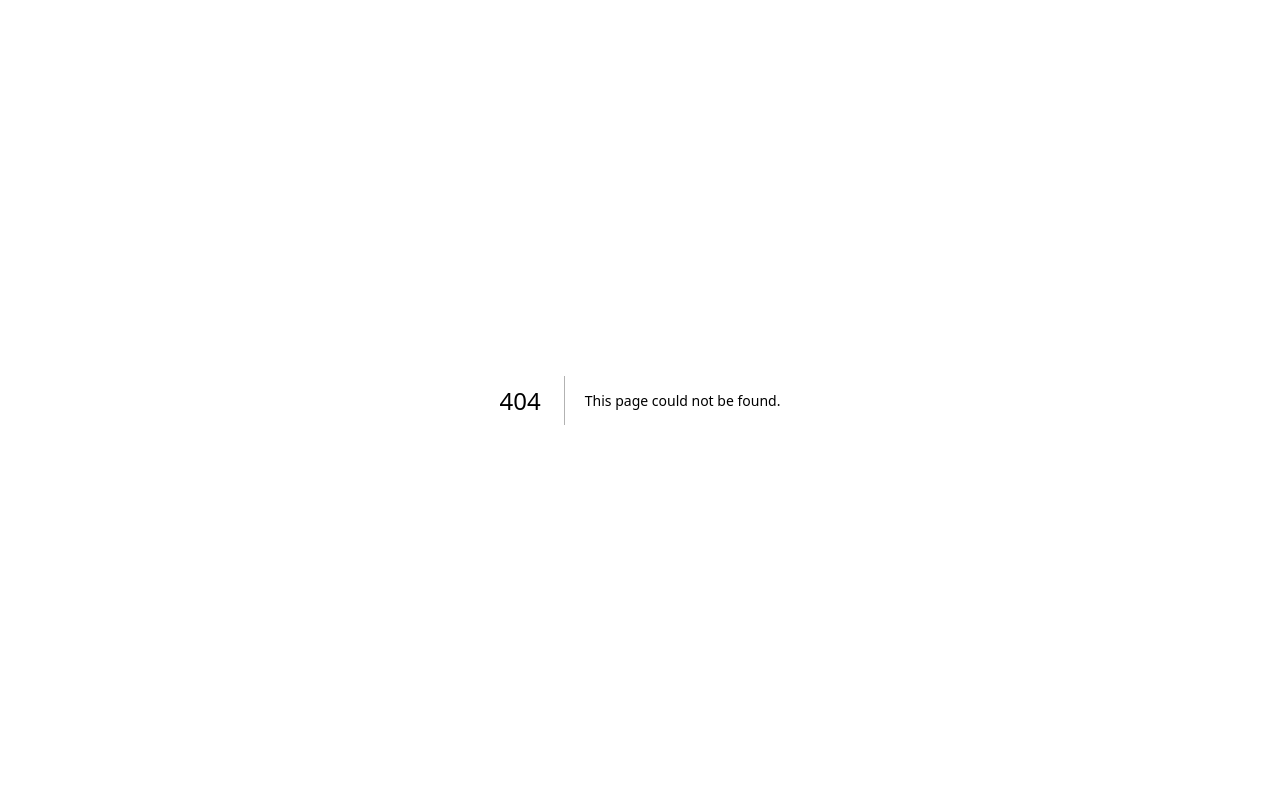
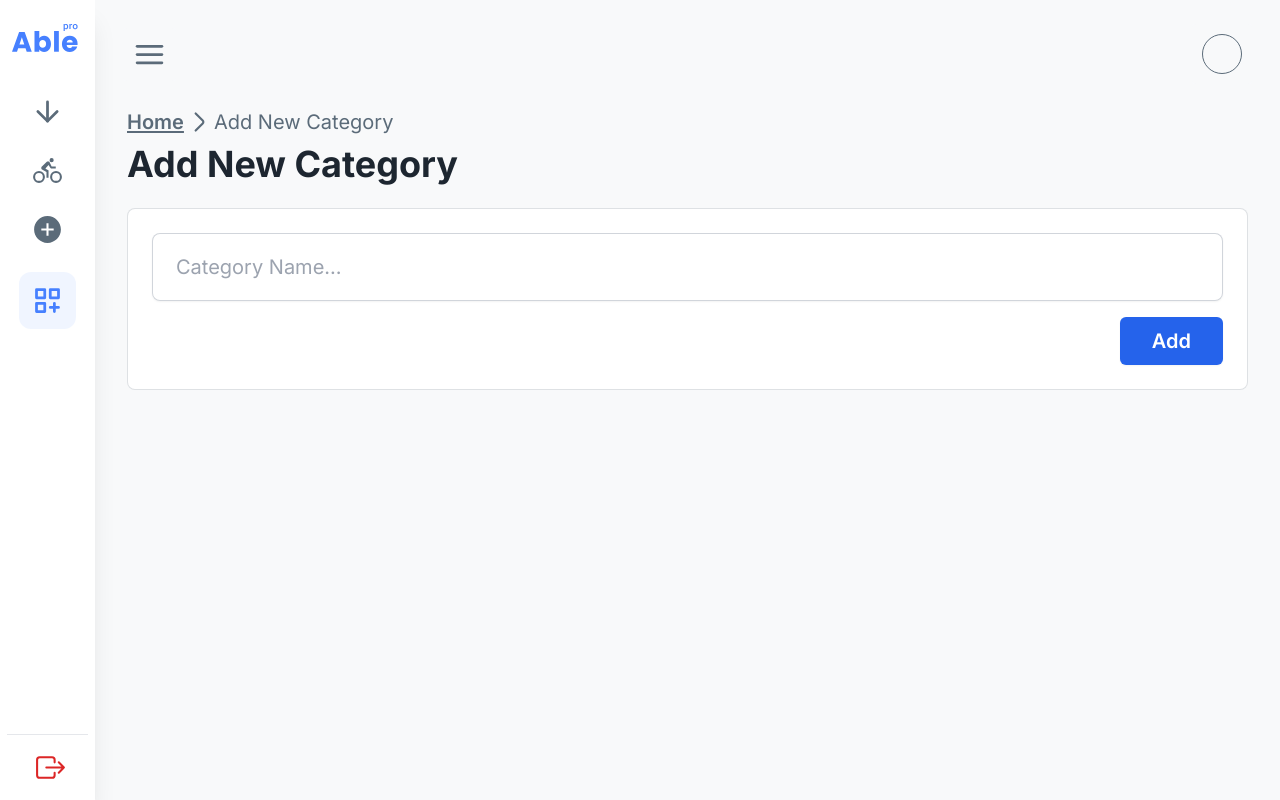
Before and after one commit to saeidsh777/Online-Shop--Group-Development-, a Next.js app: page /dashboard/add-new-category in a window 1280 px wide. Before the commit this address had no page. Built offline with nearby package versions, Linux system fonts and the light colour scheme.

Commit message:
Added; add category page

```diff
--- /dev/null
+++ b/app/dashboard/(category)/add-new-category/page.jsx
@@ -0,0 +1,24 @@
+import DashboardBox from '@/components/Boxes/DashboardBox';
+import DashboardBTN from '@/components/Buttons/Dashboard/DashboardBTN';
+import DashboardInput from '@/components/Inputs/DashboardInput/DashboardInput';
+import SectionTitel from '@/components/Titels/SectionTitel/SectionTitel';
+
+const page = () => {
+    return (
+        <div>
+            <SectionTitel title={'Add New Category'} />
+            <DashboardBox>
+                <form className="flex flex-col items-start gap-2.5 md:gap-3 1152:gap-4">
+                    <DashboardInput
+                        className="p-3 sm:p-3.5 lg:p-4 lg:px-5 1152:px-6 1152:py-5"
+                        placeholder="Category Name..."
+                    />
+                    <DashboardBTN className="ml-auto py-1 px-3.5 sm:px-3.5 md:px-6 md:py-2 lg:px-8 lg:py-3">
+                        Add
+                    </DashboardBTN>
+                </form>
+            </DashboardBox>
+        </div>
+    );
+};
+export default page;
--- a/app/dashboard/layout.jsx
+++ b/app/dashboard/layout.jsx
@@ -10,7 +10,7 @@ export default function DashboardLayout({ children }) {
                 <Header />
                 <Sidebar />
             </SidebarProvider>
-            <div className="1152:row-start-2 1152:row-end-3 1152:col-start-2 1152:col-end-3 px-4 425:px-6 md:px-8">
+            <div className="1152:row-start-2 1152:row-end-3 1152:col-start-2 1152:col-end-3 px-4 425:px-6 md:px-8 pb-3">
                 <BreadCrumb />
                 {children}
             </div>
--- /dev/null
+++ b/components/Boxes/DashboardBox.jsx
@@ -0,0 +1,13 @@
+const DashboardBox = ({ children, className }) => {
+    return (
+        <div
+            className={
+                'rounded-lg bg-white border border-dashboard-text/20 p-2 425:p-4 md:p-6 ' +
+                className
+            }
+        >
+            {children}
+        </div>
+    );
+};
+export default DashboardBox;
--- /dev/null
+++ b/components/Buttons/Dashboard/DashboardBTN.jsx
@@ -0,0 +1,11 @@
+const DashboardBTN = ({ children, ...props }) => {
+    return (
+        <button
+            {...props}
+            className={`flex justify-center rounded-md bg-blue-600 font-semibold leading-6 text-white shadow-sm hover:bg-blue-500 focus-visible:outline focus-visible:outline-2 focus-visible:outline-offset-2 focus-visible:outline-blue-600 ${props.className}`}
+        >
+            {children}
+        </button>
+    );
+};
+export default DashboardBTN;
--- /dev/null
+++ b/components/Inputs/DashboardInput/DashboardInput.jsx
@@ -0,0 +1,9 @@
+const DashboardInput = ({ ...props }) => {
+    return (
+        <input
+            {...props}
+            className={`block w-full px-3 rounded-lg border-0 text-gray-700 shadow-sm ring-1 ring-inset ring-gray-300 placeholder:text-gray-400 focus:ring-2 focus:ring-inset focus:ring-indigo-300 outline-none ${props.className}`}
+        />
+    );
+};
+export default DashboardInput;
--- a/components/Sidebars/Dashboard/Parts/LogoutButton.jsx
+++ b/components/Sidebars/Dashboard/Parts/LogoutButton.jsx
@@ -4,7 +4,7 @@ const LogoutButton = () => {
     return (
         <div className="mt-auto md:py-1 md:px-2 border-t 1152:px-4 Dashboard_Sidebar-LogoutButton">
             <div
-                className={`py-2 pl-4 md:py-3 md:pl-5 1152:py-4 1152:px-4 cursor-pointer flex items-center gap-2 rounded Dashboard_Sidebar-logoutContainer transition-colors duration-300 text-[rgb(220,38,38)] hover:bg-[rgb(245,190,190)] hover:text-[rgb(211,28,28)]`}
+                className={`py-2 pl-4 md:py-3 md:pl-5 1152:py-4 1152:px-4 cursor-pointer flex items-center gap-2 rounded-xl Dashboard_Sidebar-logoutContainer transition-colors duration-300 text-[rgb(220,38,38)] hover:bg-[rgb(245,190,190)] hover:text-[rgb(211,28,28)]`}
             >
                 <IoExitOutline className="iconFontSize" />
                 <div className="1152:overflow-hidden 1152:max-w-96 1152:max-h-96 Dashboard_Sidebar-logoutText">
--- a/components/Sidebars/Dashboard/Parts/SidebarLinks/Components/SidebarLink.jsx
+++ b/components/Sidebars/Dashboard/Parts/SidebarLinks/Components/SidebarLink.jsx
@@ -5,7 +5,7 @@ const SidebarLink = ({ href: hrefProps, text, children }) => {
     const href = '/dashboard' + (hrefProps === '/' ? '' : hrefProps);
     return (
         <Link
-            className={`py-2 pl-4 md:py-3 md:pl-5 1152:py-4 1152:px-4 cursor-pointer flex items-center justify-start gap-2 rounded transition-colors duration-300 Dashboard_Sidebar-linkContainer ${
+            className={`py-2 pl-4 md:py-3 md:pl-5 1152:py-4 1152:px-4 cursor-pointer flex items-center justify-start gap-2 rounded-xl transition-colors duration-300 Dashboard_Sidebar-linkContainer ${
                 IsLinkActive(href)
                     ? 'text-dashboard-sidebar-textActive bg-dashboard-sidebar-bgActive hover:bg-dashboard-sidebar-bgActiveHover'
                     : 'text-dashboard-text hover:bg-dashboard-sidebar-hover'
--- a/components/Sidebars/Dashboard/Parts/SidebarLinks/SidebarLinks.jsx
+++ b/components/Sidebars/Dashboard/Parts/SidebarLinks/SidebarLinks.jsx
@@ -1,16 +1,12 @@
 import { FiArrowDown } from 'react-icons/fi';
 import { IoAddCircleSharp, IoBicycleSharp } from 'react-icons/io5';
+import { TbCategoryPlus } from 'react-icons/tb';
 import SidebarLink from './Components/SidebarLink';
 import SidebarLinkSection from './Components/SidebarLinkSection';
 
 const SidebarLinks = () => {
     return (
         <div className="mt-1 flex flex-col gap-2.5 overflow-y-auto 1152:overflow-x-hidden px-4 Dashboard_Sidebar-SidebarLinks">
-            {/* these are just for test */}
-            {/*
-                use children to pass icon and use
-                react-icons instead of SVGs
-            */}
             <SidebarLinkSection title={'test'}>
                 <SidebarLink href={'/'} text={'Overview'}>
                     <FiArrowDown />
@@ -22,6 +18,11 @@ const SidebarLinks = () => {
                     <IoAddCircleSharp />
                 </SidebarLink>
             </SidebarLinkSection>
+            <SidebarLinkSection title={'category'}>
+                <SidebarLink href={'/add-new-category'} text={'Add category'}>
+                    <TbCategoryPlus />
+                </SidebarLink>
+            </SidebarLinkSection>
         </div>
     );
 };
--- a/components/Titels/SectionTitel/SectionTitel.jsx
+++ b/components/Titels/SectionTitel/SectionTitel.jsx
@@ -1,4 +1,7 @@
-
-export default function SectionTitel({title}) {
-  return <h2 className="text-3xl font-bold text-gray-800 mb-5">{title}</h2>;
+export default function SectionTitel({ title }) {
+    return (
+        <h2 className="mt-2 text-dashboard-title text-2xl sm:text-3xl lg:text-4xl font-bold mb-6">
+            {title}
+        </h2>
+    );
 }
--- a/tailwind.config.js
+++ b/tailwind.config.js
@@ -19,6 +19,7 @@ module.exports = {
                 dashboard: {
                     bg: '#F8F9FA',
                     text: '#5b6b79',
+                    title: 'rgb(29, 38, 48)',
                     sidebar: {
                         textActive: '#4680ff',
                         hover: 'rgb(243, 245, 247)',
```
